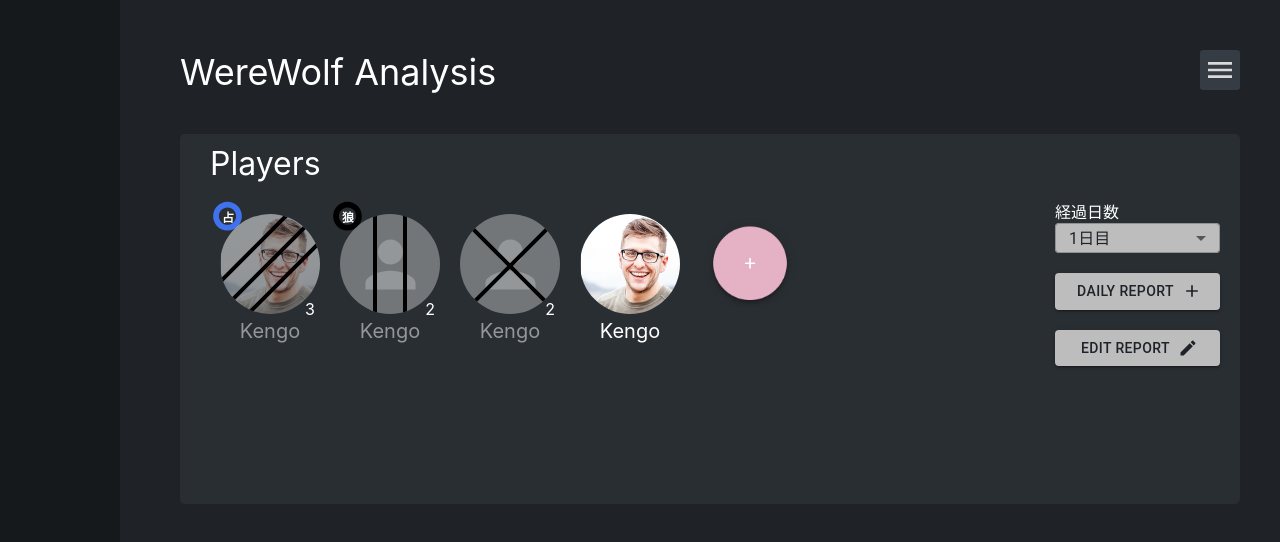
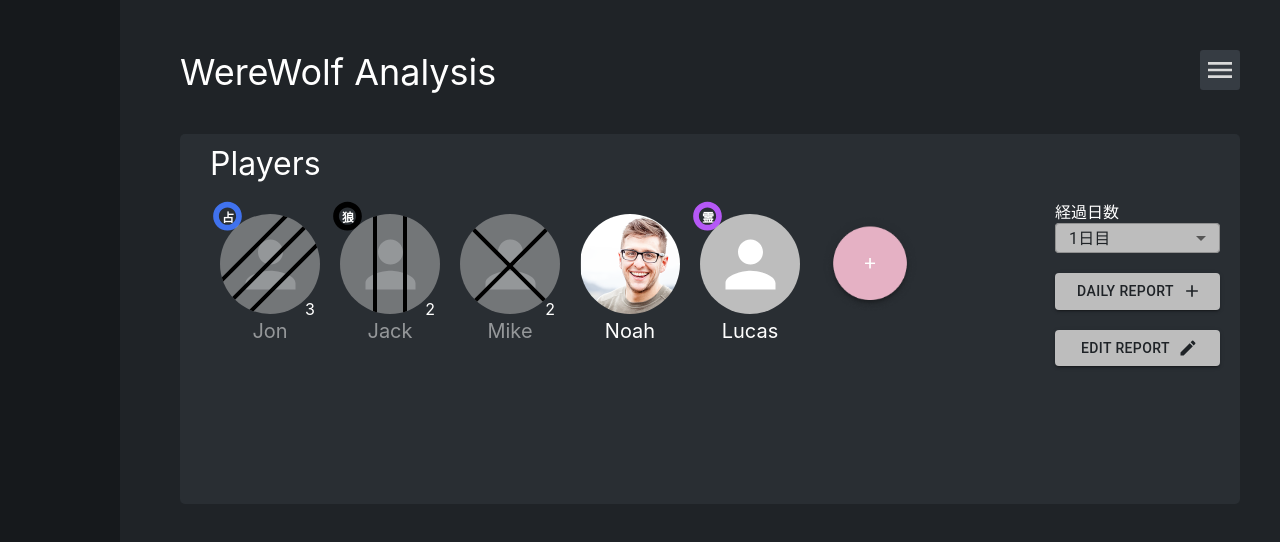
Before and after one commit to Kamegrueon/werewolf_analysys, a React (Create React App) app: page / in a window 1280 px wide. Shown: the top 542 px of the page. Built offline with nearby package versions, Linux system fonts and the light colour scheme.

Commit message:
fix: edit pseudo data

```diff
--- a/src/components/avatar_state/AvatarStatePositionMarker.tsx
+++ b/src/components/avatar_state/AvatarStatePositionMarker.tsx
@@ -13,6 +13,8 @@ const PositionState = (props: Prop) => {
       return {position_order: '占', position_color: '#4072EE'}
     case 'were-wolf':
       return {position_order: '狼', position_color: '#000000'}
+    case 'medium':
+      return {position_order: '霊', position_color: '#B558F6'}
     default:
       return {position_order: '', position_color: 'transparent'}
   }
--- a/src/components/player_board/Player.ts
+++ b/src/components/player_board/Player.ts
@@ -2,10 +2,11 @@ import { AVATAR } from '../types'
 
 // axiosでバックエンドから取得
 const Players:AVATAR[] = [
-    {user_id: 1, name:"Kengo", avatar:'../../static/images/Bitmap.png', position:'fortune-teller', cause_of_death:'murdered', date_of_death: 3},
-    {user_id: 2, name:"Kengo", avatar:'',position:'were-wolf', cause_of_death:'executed', date_of_death: 2},
-    {user_id: 3, name:"Kengo", avatar:'', cause_of_death:'perished', date_of_death: 2},
-    {user_id: 4, name:"Kengo", avatar:'../../static/images/Bitmap.png'},
+    {user_id: 1, name:"Jon", avatar:'', position:'fortune-teller', cause_of_death:'murdered', date_of_death: 3},
+    {user_id: 2, name:"Jack", avatar:'',position:'were-wolf', cause_of_death:'executed', date_of_death: 2},
+    {user_id: 3, name:"Mike", avatar:'', cause_of_death:'perished', date_of_death: 2},
+    {user_id: 4, name:"Noah", avatar:'../../static/images/Bitmap.png'},
+    {user_id: 5, name:"Lucas", avatar:'',position:'medium'},
   ]
 
 export default Players
```
